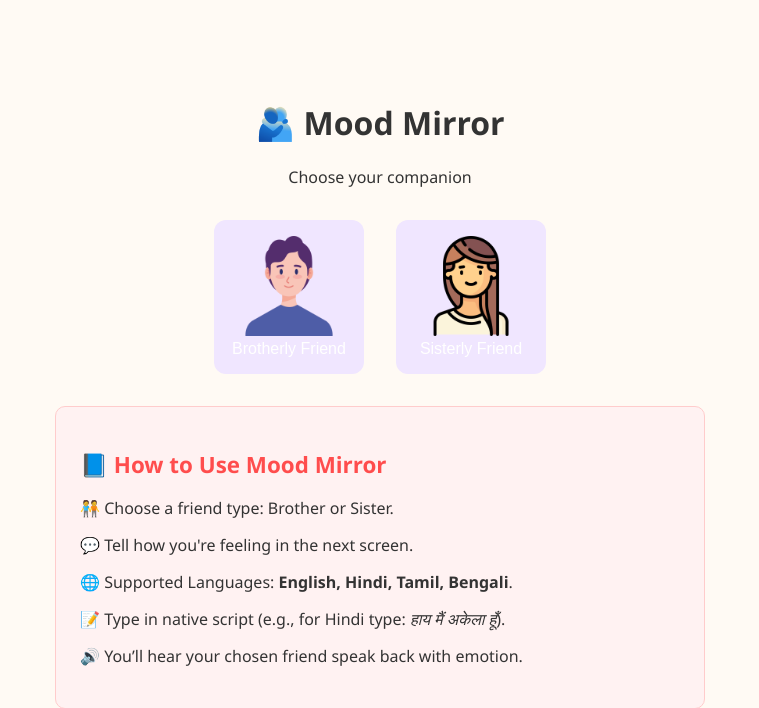
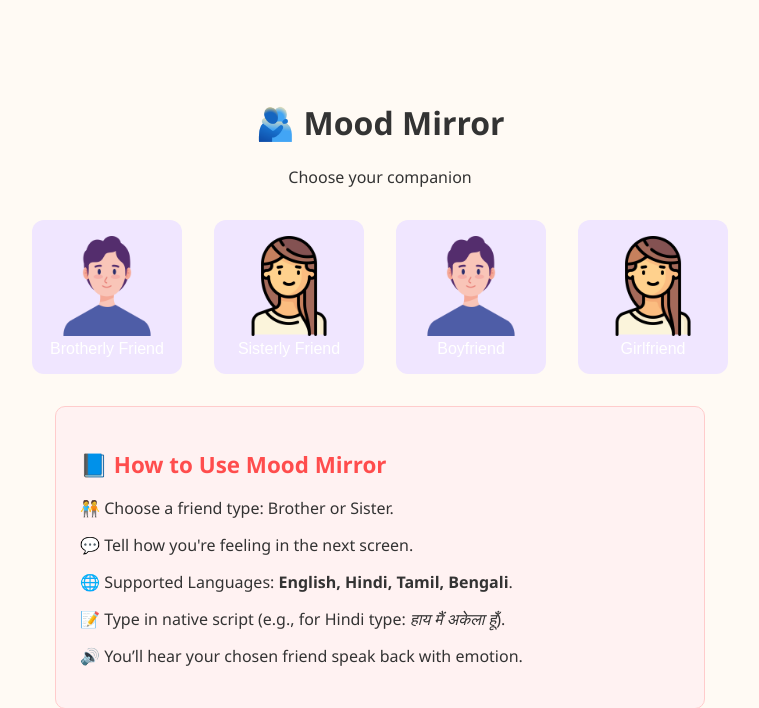
Before and after one commit to Dinesh0007000/MoodMirror, a Flask app: page / in a window 1280 px wide. Shown: the top 708 px of the page, without its empty margins (260-1019 px from the left). Run offline with Flask 3, Linux system fonts and the light colour scheme.

Commit message:
Update index.html

```diff
--- a/templates/index.html
+++ b/templates/index.html
@@ -23,6 +23,18 @@
         <img src="/static/avatars/girl.png" alt="Sister" />
         <span>Sisterly Friend</span>
       </button>
+
+
+      <button onclick="selectCharacter('boyfriend')" class="boy">
+        <img src="/static/avatars/boy.png" alt="Boyfriend" />
+        <span>Boyfriend</span>
+      </button>
+
+      <button onclick="selectCharacter('girlfriend')" class="girl">
+        <img src="/static/avatars/girl.png" alt="Girlfriend" />
+        <span>Girlfriend</span>
+      </button>
+
     </div>
     <div class="rules-box">
       <h2>📘 How to Use Mood Mirror</h2>
```
